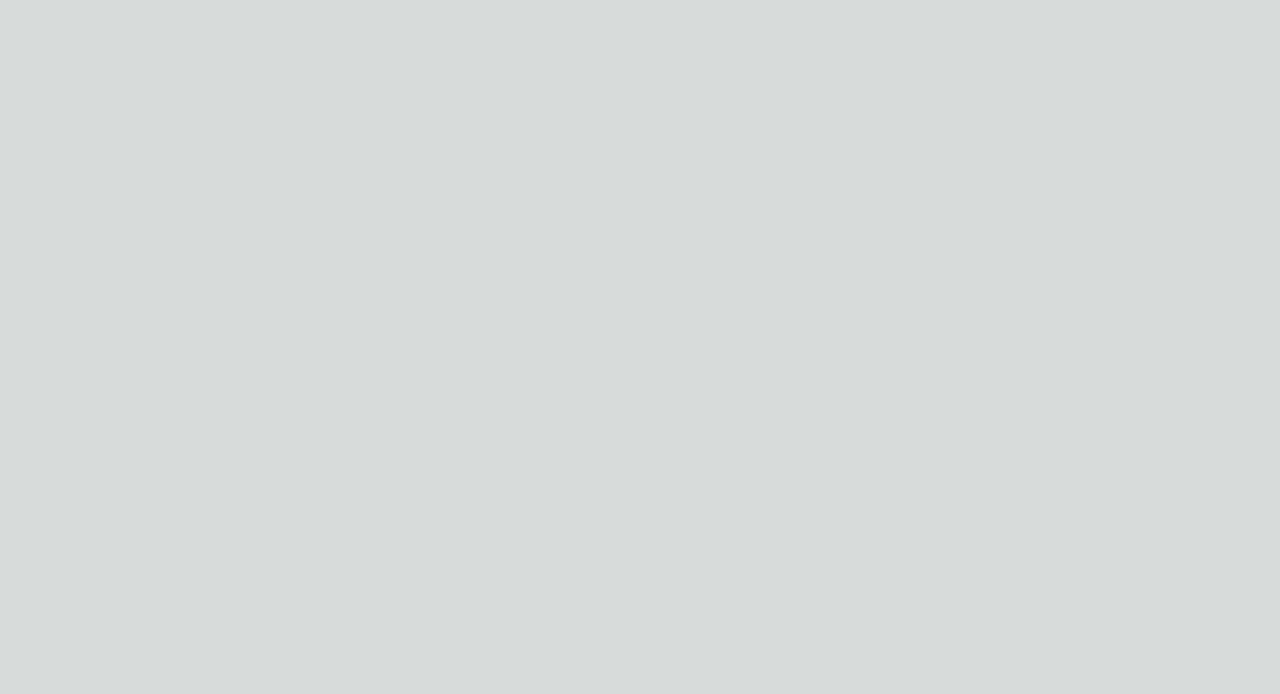
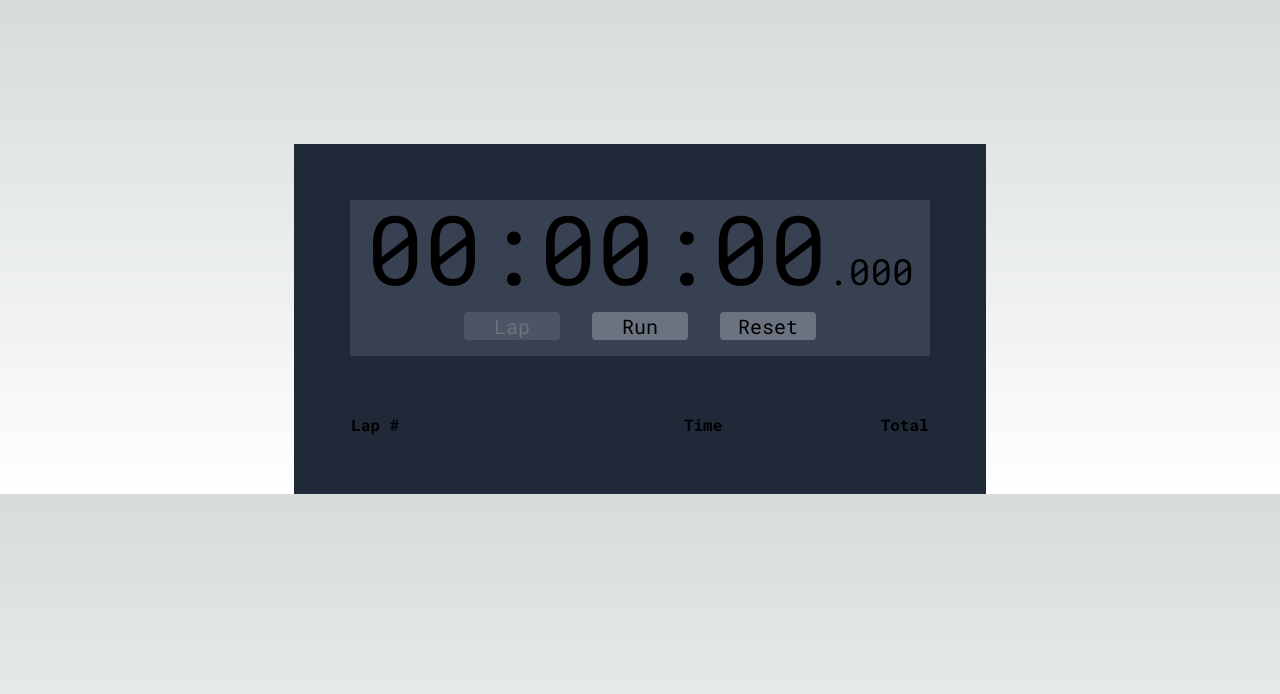
Before and after one commit to tycebrown/super-basic-stopwatch, a Next.js app: page / in a window 1280 px wide. Shown: the top 694 px of the page. Built offline with nearby package versions, Linux system fonts and the light colour scheme.

Commit message:
should be smaller; basic ui & run functionality

```diff
--- a/src/app/layout.tsx
+++ b/src/app/layout.tsx
@@ -1,22 +1,22 @@
-import './globals.css'
-import type { Metadata } from 'next'
-import { Inter } from 'next/font/google'
+import "./globals.css";
+import type { Metadata } from "next";
+import { Roboto_Mono } from "next/font/google";
 
-const inter = Inter({ subsets: ['latin'] })
+const robotoMono = Roboto_Mono({ subsets: ["latin"] });
 
 export const metadata: Metadata = {
-  title: 'Create Next App',
-  description: 'Generated by create next app',
-}
+  title: "Create Next App",
+  description: "Generated by create next app",
+};
 
 export default function RootLayout({
   children,
 }: {
-  children: React.ReactNode
+  children: React.ReactNode;
 }) {
   return (
     <html lang="en">
-      <body className={inter.className}>{children}</body>
+      <body className={robotoMono.className}>{children}</body>
     </html>
-  )
+  );
 }
--- a/src/app/page.tsx
+++ b/src/app/page.tsx
@@ -1,5 +1,110 @@
+"use client";
+import React, { useState, useEffect } from "react";
+
 export default function Home() {
   return (
-  <main></main>
-  )
+    <main className="text-center mt-36">
+      <StopwatchCard />
+    </main>
+  );
 }
+
+function StopwatchCard() {
+  const [isRunning, setIsRunning] = useState(false);
+  const [time, setTime] = useState(0);
+  const [laps, setLaps] = useState([]);
+
+  return (
+    <div className="inline-block bg-gray-800 p-14">
+      <div className="bg-gray-700 px-4 pb-4 mb-14">
+        <Time isRunning={isRunning} time={time} onNewTime={setTime} />
+
+        <div className="text-xl">
+          <ActionButton enabled={isRunning}>Lap</ActionButton>
+          <ActionButton enabled={true} onClick={() => setIsRunning(!isRunning)}>
+            {isRunning ? "Stop" : "Run"}
+          </ActionButton>
+          <ActionButton enabled={!isRunning}>Reset</ActionButton>
+        </div>
+      </div>
+      <Laps laps={laps} />
+    </div>
+  );
+}
+
+function Time({ time, onNewTime, isRunning }) {
+  const { hours, seconds, minutes, milliseconds } = formattedTimeObject(time);
+  const [currentInterval, setCurrentInterval] = useState(null);
+
+  if (isRunning && currentInterval === null) {
+    var start = Date.now();
+    setCurrentInterval(
+      setInterval(() => {
+        onNewTime(time + Date.now() - start);
+      }, 10)
+    );
+  } else if (!isRunning && currentInterval !== null) {
+    clearInterval(currentInterval);
+    setCurrentInterval(null);
+  }
+
+  return (
+    <div className="mb-4">
+      <span className="text-8xl">{`${hours}:${minutes}:${seconds}`}</span>
+      <span className="text-4xl">{`.${milliseconds}`}</span>
+    </div>
+  );
+}
+
+function formattedTimeObject(time) {
+  const hours = Math.trunc(time / 1000 / 60 / 60);
+  const minutes = Math.trunc((time % (1000 * 60 * 60)) / 1000 / 60);
+  const seconds = Math.trunc((time % (1000 * 60)) / 1000);
+  const milliseconds = Math.trunc(time % 1000);
+
+  return {
+    hours: hours.toString().padStart(2, "0"),
+    minutes: minutes.toString().padStart(2, "0"),
+    seconds: seconds.toString().padStart(2, "0"),
+    milliseconds: milliseconds.toString().padStart(3, "0"),
+  };
+}
+
+function ActionButton(props) {
+  return (
+    <button
+      disabled={!props.enabled}
+      onClick={props.onClick}
+      className={
+        "rounded mx-4 disabled:text-gray-500 bg-gray-500 disabled:bg-gray-600 hover:bg-gray-400 active:bg-gray-300 w-24"
+      }
+    >
+      {props.children}
+    </button>
+  );
+}
+
+function Laps({ laps }) {
+  return (
+    <table className="w-full text-right">
+      <thead>
+        <tr>
+          <th className="text-left">Lap #</th>
+          <th>Time</th>
+          <th>Total</th>
+        </tr>
+      </thead>
+      <tbody>
+        {laps.map((lap) => {
+          return (
+            <tr key={lap.number}>
+              <td className="text-left">{lap.number}</td>
+              <td>{lap.time}</td>
+              <td>{lap.total}</td>
+            </tr>
+          );
+        })}
+      </tbody>
+    </table>
+  );
+}
--- a/tsconfig.json
+++ b/tsconfig.json
@@ -4,7 +4,7 @@
     "lib": ["dom", "dom.iterable", "esnext"],
     "allowJs": true,
     "skipLibCheck": true,
-    "strict": true,
+    "strict": false,
     "noEmit": true,
     "esModuleInterop": true,
     "module": "esnext",
```
Also changed, not shown: package.json (+5 -5 lines), 1 other file (tests, documents, lock files or other folders).
